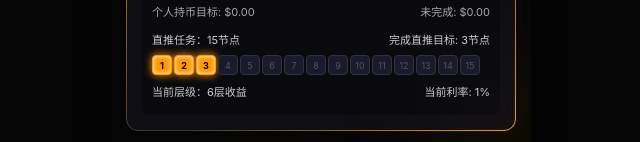
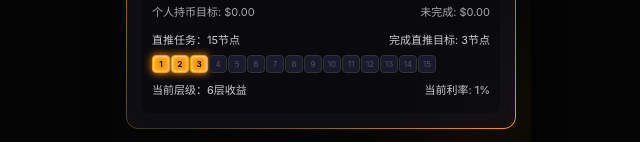
Before and after one commit to angnlangnlangnl/BCBSEcs, a plain HTML site: page invite.html in a window 1280 px wide. Shown: the part 532-674 px from the top of the page, without its empty margins (319-959 px from the left). Drawn offline with Linux system fonts and the light colour scheme.

Commit message:
Adjust node item size and spacing in invite.html
Reduced spacing and dimensions for node items in progress bar.

```diff
--- a/invite.html
+++ b/invite.html
@@ -68,21 +68,21 @@
         .direct-row { display: flex; justify-content: space-between; font-size: 11px; color: #ccc; margin: 6px 0; }
         .node-progress {
             display: flex;
-            gap: 2px;
+            gap: 1px;                /* 间距进一步缩小 */
             margin: 8px 0;
             align-items: center;
             flex-wrap: nowrap;
         }
         .node-item {
-            width: 20px;
-            height: 20px;
+            width: 18px;             /* 尺寸从20px降至18px */
+            height: 18px;
             background: #1a1a2e;
             border: 1px solid #333;
-            border-radius: 4px;       /* 方形小圆角 */
+            border-radius: 4px;
             display: flex;
             align-items: center;
             justify-content: center;
-            font-size: 9px;
+            font-size: 8px;          /* 字体适当缩小 */
             color: #555;
             flex-shrink: 0;
             transition: all 0.3s;
@@ -165,7 +165,7 @@
                         <span>个人持币目标: $0.00</span>
                         <span>未完成: $0.00</span>
                     </div>
-                    <!-- 直推任务15节点进度条（方形小尺寸） -->
+                    <!-- 直推任务15节点进度条（进一步缩小） -->
                     <div style="margin-top: 12px;">
                         <div class="direct-row">
                             <span>直推任务：15节点</span>
@@ -226,7 +226,6 @@
         let provider, signer, currentAccount;
         const connectBtn = document.getElementById('connectWalletBtn');
 
-        // 渲染方形节点进度条
         function renderNodeProgress(completed = 3, total = 15) {
             const container = document.getElementById('nodeProgress');
             let html = '';
```
